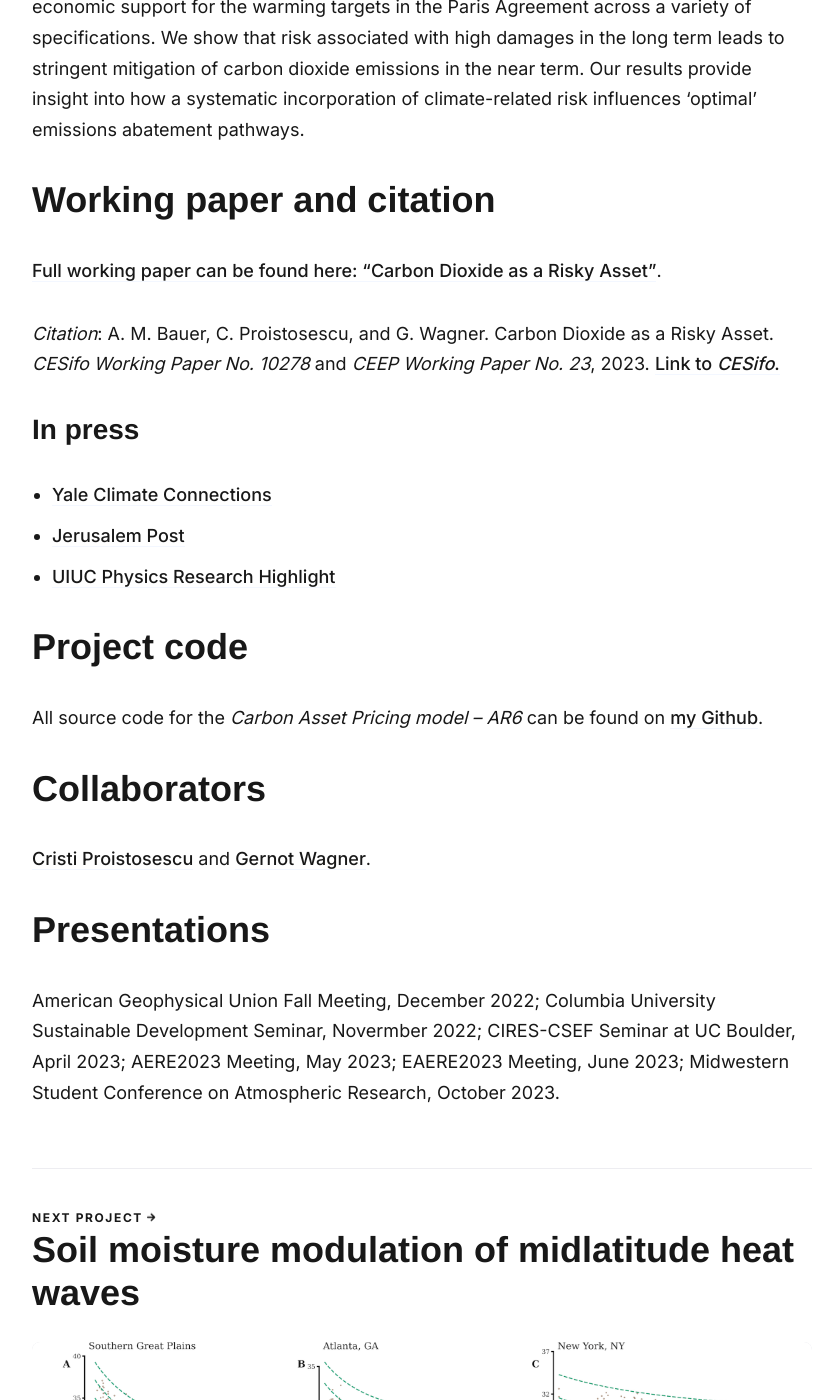
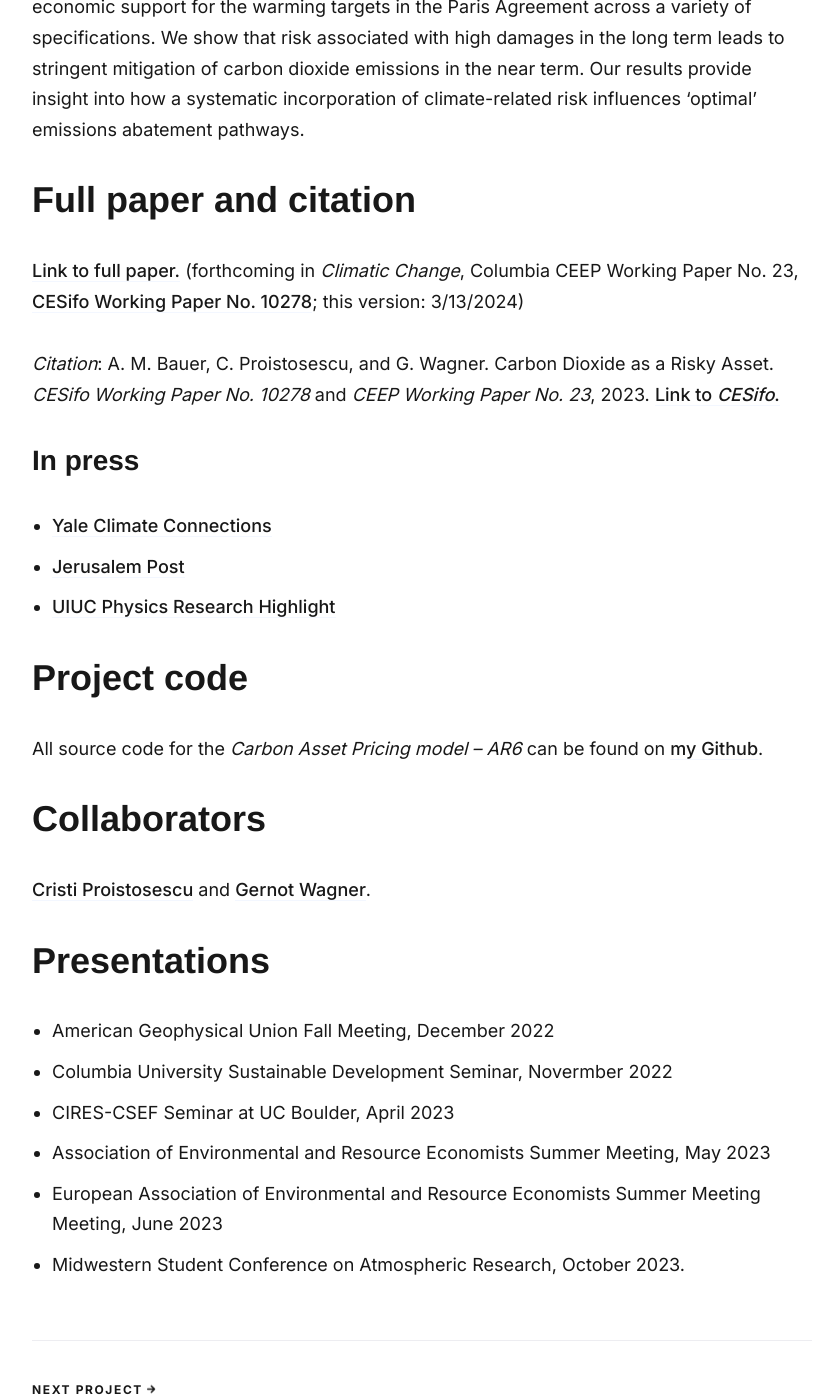
Before and after one commit to adam-bauer-34/adam-bauer-34.github.io, a Jekyll site: the page built from _projects/2022-12-20-cap6.md, in a window 1280 px wide and 1400 px high, scrolled down 1387 px. Shown: the whole window, without its empty margins (218-1046 px from the left). Built offline with Jekyll 4.4.1, drawn with Linux system fonts in a browser that asks for light colours; nearby versions of some CDN libraries; some web fonts are replaced.

Commit message:
updated CAP6 info

```diff
--- a/_projects/2022-12-20-cap6.md
+++ b/_projects/2022-12-20-cap6.md
@@ -11,8 +11,8 @@ We incorporate the findings from the Intergovernmental Panel on Climate Change's
 # Abstract
 We develop a financial-economic model for carbon pricing with an explicit representation of decision making under risk and uncertainty that is consistent with the Intergovernmental Panel on Climate Change’s sixth assessment report. We find that this approach provides economic support for the warming targets in the Paris Agreement across a variety of specifications. We show that risk associated with high damages in the long term leads to stringent mitigation of carbon dioxide emissions in the near term. Our results provide insight into how a systematic incorporation of climate-related risk influences 'optimal' emissions abatement pathways.
 
-# Working paper and citation
-[Full working paper can be found here: "Carbon Dioxide as a Risky Asset"](https://www.cesifo.org/en/publications/2023/working-paper/carbon-dioxide-risky-asset).
+# Full paper and citation
+[Link to full paper.](/files/papers/cap6/BPW_CarbonDioxideRiskyAsset_ClimChange_FINAL.pdf) (forthcoming in *Climatic Change*, Columbia CEEP Working Paper No. 23, [CESifo Working Paper No. 10278](https://www.cesifo.org/en/publications/2023/working-paper/carbon-dioxide-risky-asset); this version: 3/13/2024)
 
 _Citation_: A. M. Bauer, C. Proistosescu, and G. Wagner. Carbon Dioxide as a Risky Asset. _CESifo Working Paper No. 10278_ and _CEEP Working Paper No. 23_, 2023. [Link to _CESifo_.](https://www.cesifo.org/en/publications/2023/working-paper/carbon-dioxide-risky-asset)
 
@@ -30,4 +30,9 @@ All source code for the _Carbon Asset Pricing model -- AR6_ can be found on [my
 [Cristi Proistosescu](https://cdds-at-uiuc.github.io/team/cristi-proistosescu/) and [Gernot Wagner](https://gwagner.com).
 
 # Presentations
-American Geophysical Union Fall Meeting, December 2022; Columbia University Sustainable Development Seminar, Novermber 2022; CIRES-CSEF Seminar at UC Boulder, April 2023; AERE2023 Meeting, May 2023; EAERE2023 Meeting, June 2023; Midwestern Student Conference on Atmospheric Research, October 2023.
+- American Geophysical Union Fall Meeting, December 2022
+- Columbia University Sustainable Development Seminar, Novermber 2022
+- CIRES-CSEF Seminar at UC Boulder, April 2023
+- Association of Environmental and Resource Economists Summer Meeting, May 2023
+- European Association of Environmental and Resource Economists Summer Meeting Meeting, June 2023
+- Midwestern Student Conference on Atmospheric Research, October 2023.
```
Also changed, not shown: _projects/2022-12-19-heat-waves.md (+2 -1 lines), _projects/2022-12-21-improving-forecasts.md (+1 -1 lines), 1 other file.
